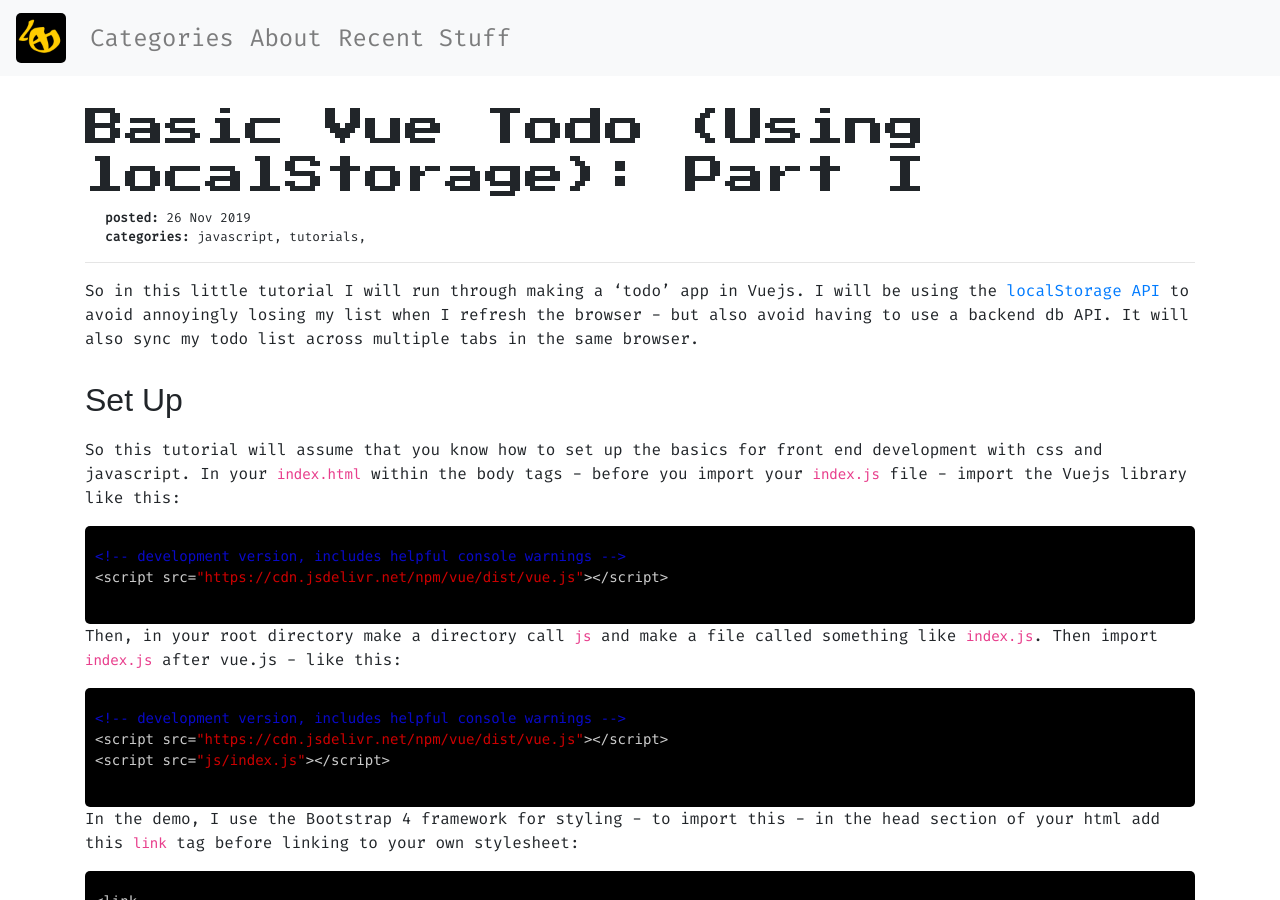
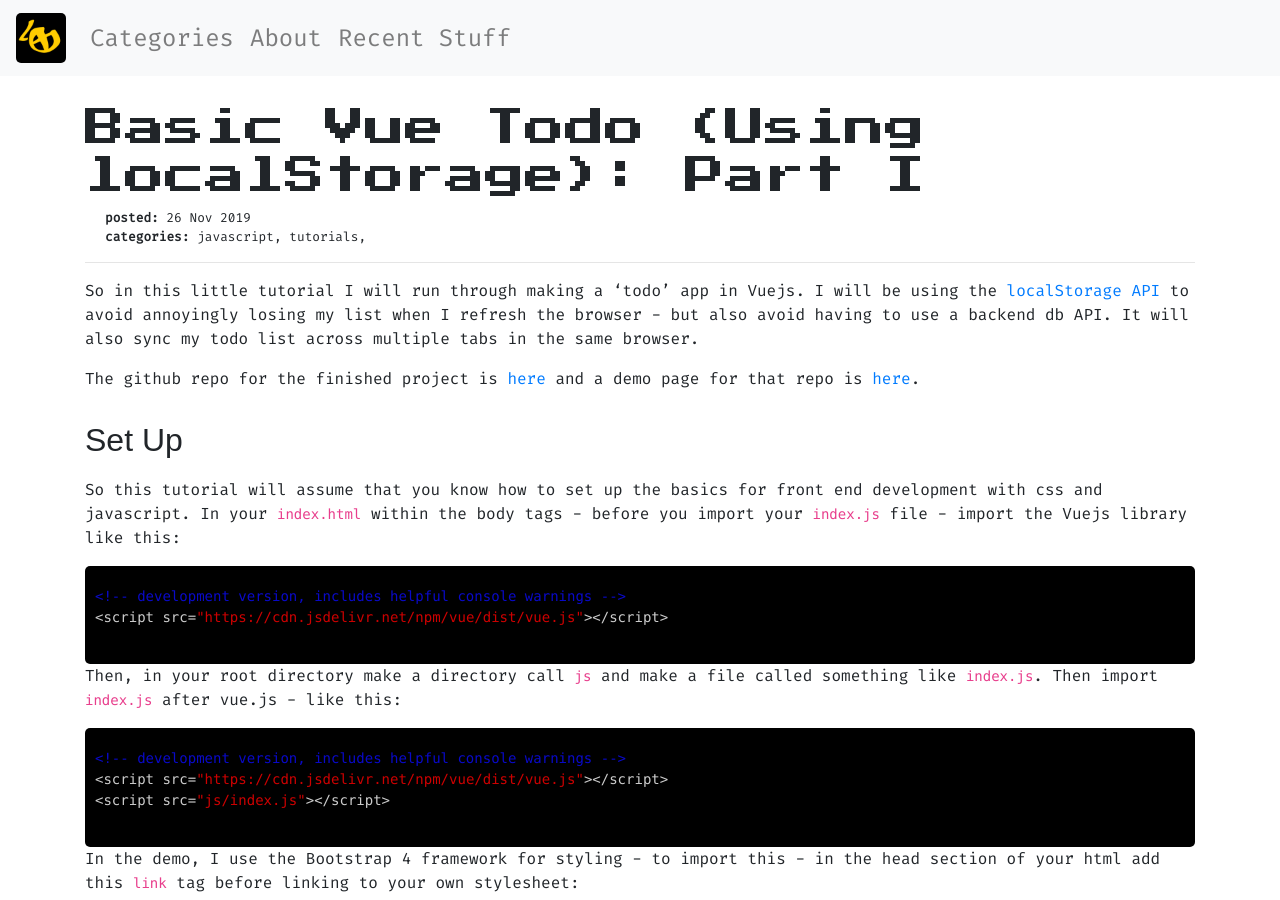
Before and after one commit to DewofyourYouth/DewofyourYouth.github.io, a Jekyll site: the page built from _posts/2019-11-26-basic-vue-todo.md, in a window 1280 px wide and 900 px high. Built offline with Jekyll 4.4.1, drawn with Linux system fonts in a browser that asks for light colours; nearby versions of some CDN libraries; some web fonts are replaced; comment, search, counter and statistics services are not loaded; some of the changed text lies outside the part shown.

Commit message:
repo links

```diff
--- a/_posts/2019-11-26-basic-vue-todo.md
+++ b/_posts/2019-11-26-basic-vue-todo.md
@@ -9,6 +9,8 @@ categories:
 ---
 
 So in this little tutorial I will run through making a 'todo' app in Vuejs. I will be using the [localStorage API](https://developer.mozilla.org/en-US/docs/Web/API/Web_Storage_API/Using_the_Web_Storage_API) to avoid annoyingly losing my list when I refresh the browser - but also avoid having to use a backend db API. It will also sync my todo list across multiple tabs in the same browser.
+
+The github repo for the finished project is [here](https://github.com/DewofyourYouth/vue-localStorage-todo) and a demo page for that repo is [here](https://dewofyouryouth.github.io/vue-localStorage-todo/).
 
 ## Set Up
 
```
Also changed, not shown: other parts of _posts/2019-11-26-basic-vue-todo.md (+0 -2 lines).
